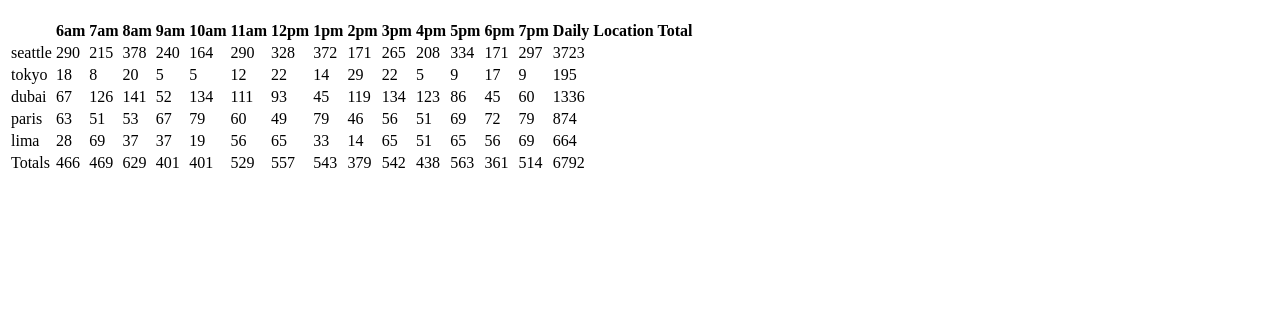
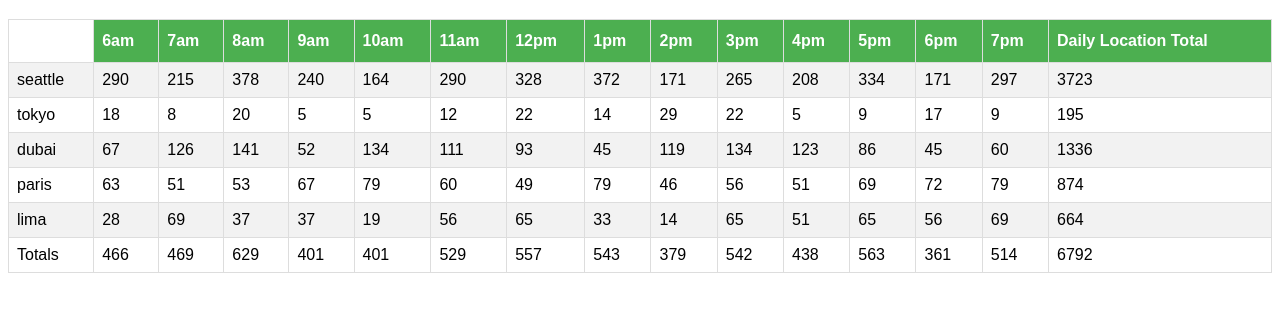
Before and after one commit to SimoneOdegard/cookie-stand, a plain HTML site: page sales.html in a window 1280 px wide. Shown: the part 61-372 px from the top of the page. Drawn offline with Linux system fonts and the light colour scheme.

Commit message:
added images to the project, also deleted unneccesary code for app.js

```diff
--- a/js/app.js
+++ b/js/app.js
@@ -1,4 +1,3 @@
-// we need cookiesEachHour for all the time slots
 let timeSlots = [
     '6am',
     '7am',
@@ -52,7 +51,6 @@ function tableTimeHeader(){
     const tableElem = document.getElementById('table');
     const row1 = document.createElement('tr');
     const blankCell = document.createElement('td');
-    blankCell.textContent = '';
     row1.appendChild(blankCell);
     tableElem.appendChild(row1);
     for (let i = 0; i < timeSlots.length; i++) {
@@ -92,13 +90,6 @@ function tableFooterTotals(){
 }
 
 CookieStand.prototype.render = function(){
-    const article = document.createElement('article');
-    const profileContainer = document.getElementById(this.id);
-    profileContainer.appendChild(article);
-
-    const pElem = document.createElement('p');
-    article.appendChild (pElem);
-
     const tableElem = document.getElementById('table');
 
     const row2 = document.createElement('tr');
@@ -144,9 +135,3 @@ standLima.calcCookiesEachHour();
 standLima.render();
 
 tableFooterTotals();
-
-// const cities = [seattle, tokyo, dubai, paris, lima];
-// for (let index = 0; index < cities.length; i++){
-//     const cities = cities[index];
-//     id.render();
-// }
--- a/sales.html
+++ b/sales.html
@@ -1,6 +1,7 @@
 <!DOCTYPE html>
 <head>
     <title>Salmon Cookies Sales</title>
+    <link href = "style.css" rel = "stylesheet"/>
 </head>
 <body>
     <h1>Pat's Salmon Cookies</h1>
--- /dev/null
+++ b/style.css
@@ -0,0 +1,22 @@
+#table {
+    font-family: Arial, Helvetica, sans-serif;
+    border-collapse: collapse;
+    width: 100%;
+}
+
+#table td, #table th {
+    border: 1px solid #ddd;
+    padding: 8px;
+}
+
+#table tr:nth-child(even){background-color: #f2f2f2;}
+
+#table tr:hover {background-color: #ddd;}
+
+#table th {
+    padding-top: 12px;
+    padding-bottom: 12px;
+    text-align: left;
+    background-color: #4CAF50;
+    color: white;
+}
```
Also changed, not shown: images/chinook.jpg (added), images/cutter.jpg (added), images/family.jpg (added), images/fish.jpg (added), images/frosted-cookie.jpg (added), images/salmon.png (added), images/shirt.jpg (added).
